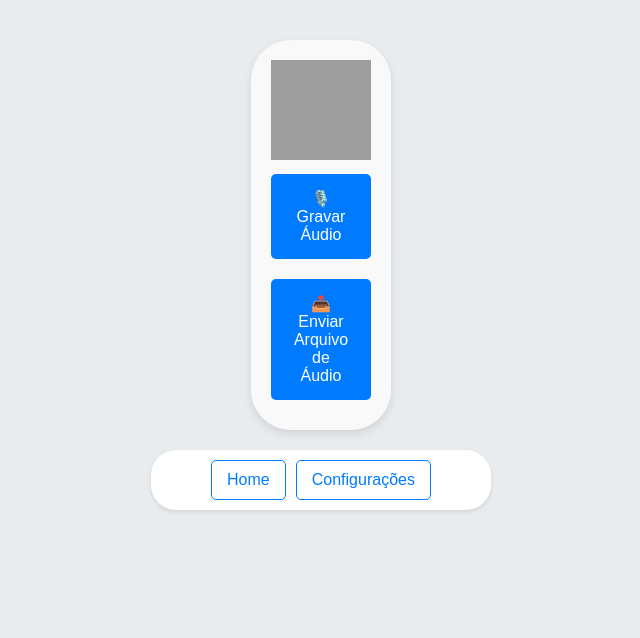
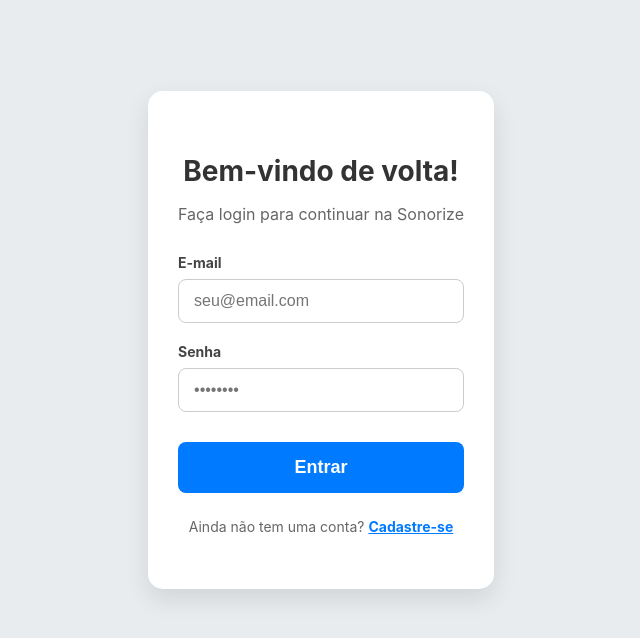
Before and after one commit to pfFabio/sonorize_web, a React (Create React App) app: page / in a window 1280 px wide. Shown: the top 638 px of the page, without its empty margins (319-959 px from the left). Built offline with nearby package versions, Linux system fonts and the light colour scheme; grey boxes are pictures that could not be loaded.

Commit message:
pagina de login

```diff
--- a/src/App.js
+++ b/src/App.js
@@ -6,10 +6,11 @@ import HomeScreen from './screens/Home';
 import RecordScreen from './screens/RecordScreen';
 import TranscriptScreen from './screens/TranscriptScreen';
 import SettingsScreen from './screens/SettingsScreen';
+import LoginScreen from './screens/LoginScreen';
 
 function App() {
   // Estado para controlar a tela atual e seus parâmetros
-  const [currentScreen, setCurrentScreen] = useState({ name: 'Home', params: {} });
+  const [currentScreen, setCurrentScreen] = useState({ name: 'Login', params: {} });
 
   // Função para "navegar" entre as telas
   const navigateTo = (screenName, params = {}) => {
@@ -19,6 +20,8 @@ function App() {
   // Função para renderizar a tela correta
   const renderScreen = () => {
     switch (currentScreen.name) {
+      case 'Login':
+        return <LoginScreen navigateTo={navigateTo} />;
       case 'Gravação':
         // A tela de gravação não precisa de parâmetros especiais por enquanto
         return <RecordScreen />;
@@ -39,10 +42,12 @@ function App() {
       <main className="app-main">
         {renderScreen()}
       </main>
-      <nav className="app-nav">
-        <button onClick={() => navigateTo('Home')}>Home</button>
-        <button onClick={() => navigateTo('Configurações')}>Configurações</button>
-      </nav>
+      {currentScreen.name !== 'Login' && (
+        <nav className="app-nav">
+          <button onClick={() => navigateTo('Home')}>Home</button>
+          <button onClick={() => navigateTo('Configurações')}>Configurações</button>
+        </nav>
+      )}
     </div>
   );
 }
--- a/src/screens/Home.js
+++ b/src/screens/Home.js
@@ -57,6 +57,8 @@ export default function HomeScreen({ navigateTo }) {
       const result = await transcriber(audioFile, {
         chunk_length_s: 30,
         stride_length_s: 5,
+        language: 'portuguese',
+        task: 'transcribe',
       });
       setTranscription(result.text);
       setStatus('done');
--- /dev/null
+++ b/src/screens/LoginScreen.js
@@ -0,0 +1,107 @@
+import React, { useState } from "react";
+import usersData from "../users.json";
+
+export default function LoginScreen({ navigateTo }) {
+  const [email, setEmail] = useState("");
+  const [password, setPassword] = useState("");
+  const [error, setError] = useState("");
+
+  const handleLogin = (e) => {
+    e.preventDefault();
+    setError("");
+
+    // Busca no JSON um usuário que tenha exatamente o mesmo e-mail e senha
+    const validUser = usersData.find((user) => user.email === email && user.password === password);
+
+    if (validUser) {
+      navigateTo("Home");
+    } else {
+      setError("E-mail ou senha incorretos.");
+    }
+  };
+
+  return (
+    <div style={styles.container}>
+      <div style={styles.card}>
+        <h2 style={styles.title}>Bem-vindo de volta!</h2>
+        <p style={styles.subtitle}>Faça login para continuar na Sonorize</p>
+
+        {error && <p style={styles.errorText}>{error}</p>}
+
+        <form onSubmit={handleLogin} style={styles.form}>
+          <div style={styles.inputGroup}>
+            <label style={styles.label}>E-mail</label>
+            <input
+              type="email"
+              style={styles.input}
+              placeholder="seu@email.com"
+              value={email}
+              onChange={(e) => setEmail(e.target.value)}
+              required
+            />
+          </div>
+
+          <div style={styles.inputGroup}>
+            <label style={styles.label}>Senha</label>
+            <input
+              type="password"
+              style={styles.input}
+              placeholder="••••••••"
+              value={password}
+              onChange={(e) => setPassword(e.target.value)}
+              required
+            />
+          </div>
+
+          <button type="submit" style={styles.button}>
+            Entrar
+          </button>
+        </form>
+
+        <div style={styles.footer}>
+          <p style={styles.footerText}>
+            Ainda não tem uma conta?{" "}
+            <span style={styles.link} onClick={() => alert("Redirecionando para tela de cadastro...")}>
+              Cadastre-se
+            </span>
+          </p>
+        </div>
+      </div>
+    </div>
+  );
+}
+
+const styles = {
+  container: {
+    display: "flex",
+    justifyContent: "center",
+    alignItems: "center",
+    minHeight: "80vh",
+  },
+  card: {
+    width: "100%",
+    maxWidth: 400,
+    padding: "40px 30px",
+    borderRadius: 15,
+    backgroundColor: "#ffffff",
+    boxShadow: "0 10px 25px rgba(0,0,0,0.1)",
+    textAlign: "center",
+  },
+  title: { fontSize: 28, fontWeight: "bold", color: "#333", marginBottom: 10 },
+  subtitle: { fontSize: 16, color: "#666", marginBottom: 30 },
+  form: { display: "flex", flexDirection: "column", gap: 20 },
+  inputGroup: { display: "flex", flexDirection: "column", textAlign: "left" },
+  label: { fontSize: 14, fontWeight: "bold", color: "#444", marginBottom: 8 },
+  input: {
+    padding: "12px 15px",
+    borderRadius: 8,
+    border: "1px solid #ccc",
+    fontSize: 16,
+    outline: "none",
+  },
+  errorText: { color: "red", marginBottom: 15, fontSize: 14, fontWeight: "bold" },
+  button: { backgroundColor: "#007bff", color: "white", padding: "15px", border: "none", borderRadius: 8, fontSize: 18, fontWeight: "bold", cursor: "pointer", marginTop: 10 },
+  footer: { marginTop: 25 },
+  footerText: { fontSize: 14, color: "#666" },
+  link: { color: "#007bff", fontWeight: "bold", cursor: "pointer", textDecoration: "underline" },
+};
--- /dev/null
+++ b/src/users.json
@@ -0,0 +1,10 @@
+[
+  {
+    "email": "teste@sonorize.com",
+    "password": "123"
+  },
+  {
+    "email": "admin@admin.com",
+    "password": "admin"
+  }
+]
```
